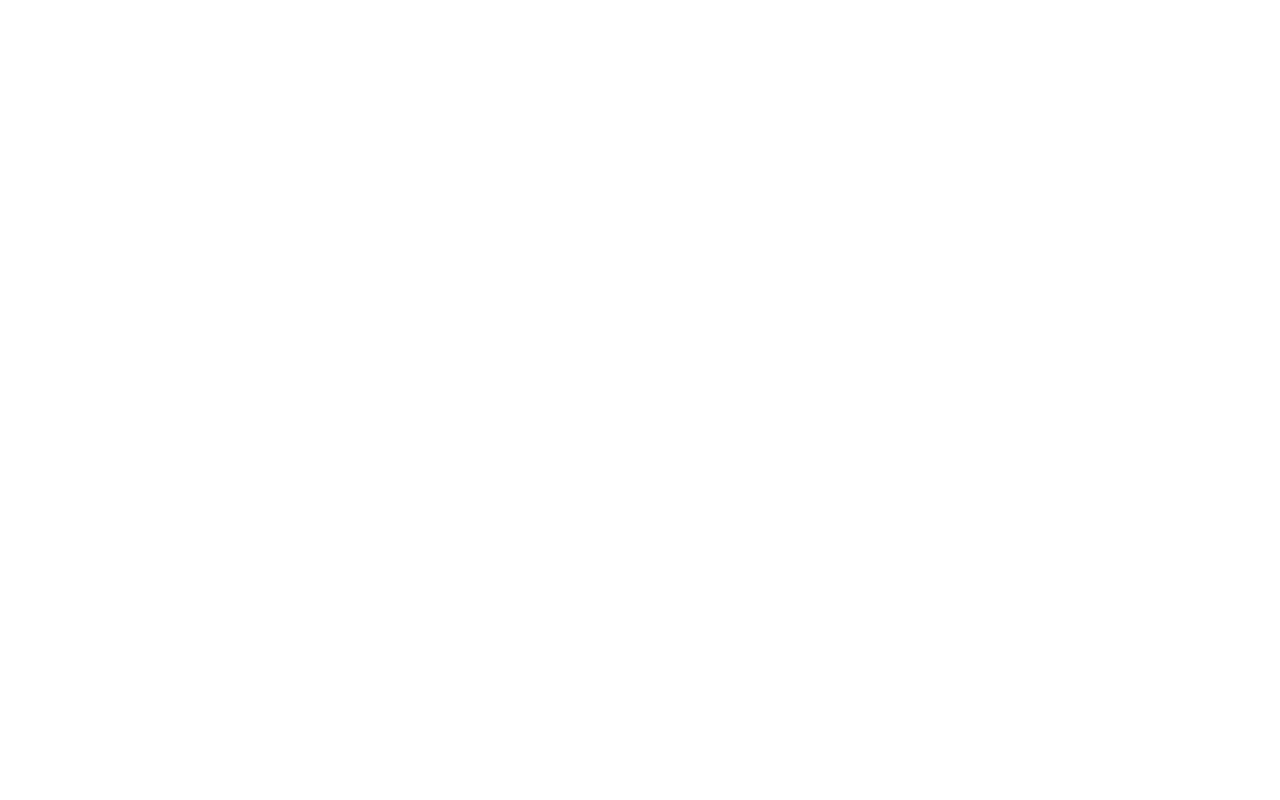
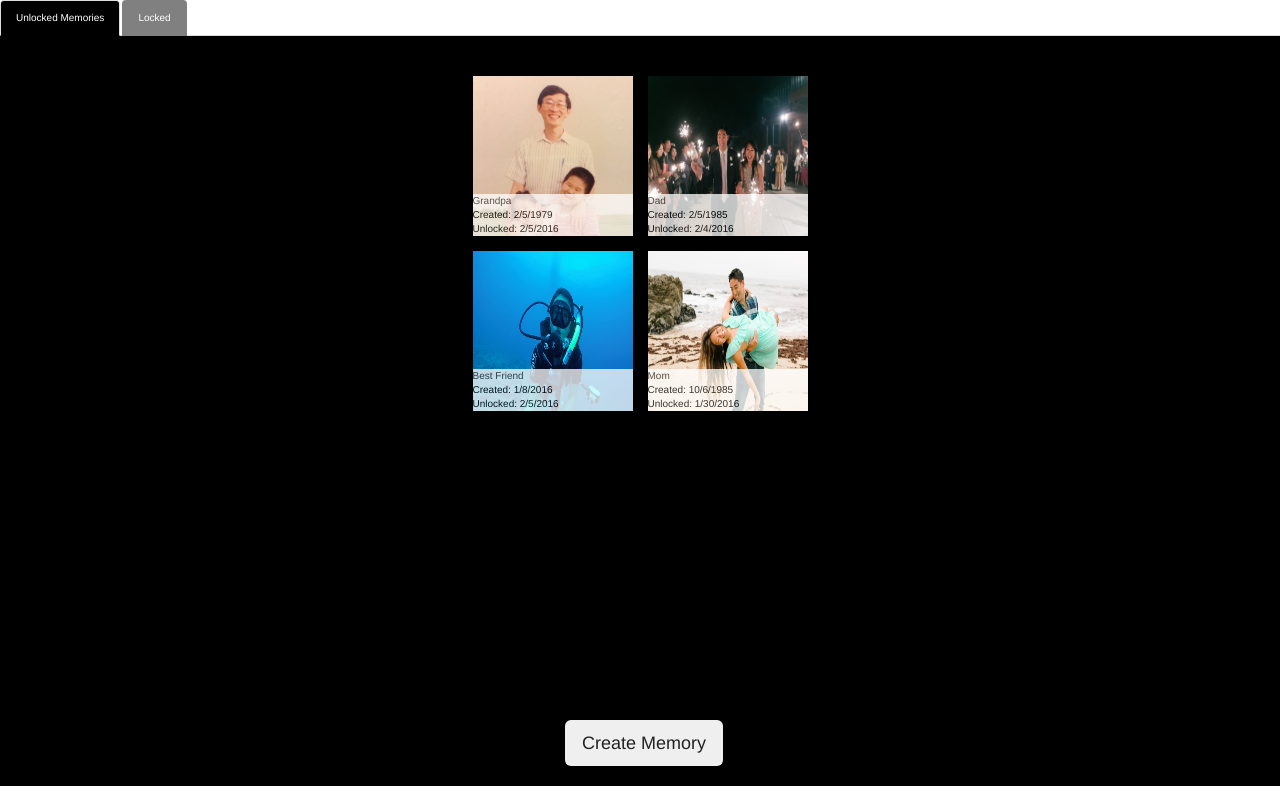
Before and after one commit to ekyauk/Pensieve, a plain HTML site: page index.html in a window 1280 px wide. Drawn offline with nearby package versions, Linux system fonts and the light colour scheme.

Commit message:
Added hard coded stuff. Tabs are functional and formatting is mostly correct.

```diff
--- /dev/null
+++ b/css/pensieve.css
@@ -0,0 +1,66 @@
+#locked-memories {
+    display: none;
+}
+
+body {
+    overflow: hidden;
+}
+
+.nav-tabs {
+    background-color: white;
+    color: white;
+}
+
+div.main-content {
+    background-color: black;
+    padding-top: 25px;
+    height: 750px;
+    overflow: scroll;
+}
+
+div.memory {
+    background-color: white;
+    opacity: 0.75;
+}
+
+table.memory-table {
+    border-spacing: 15px;
+    border-collapse: separate;
+    margin-left: auto;
+    margin-right: auto;
+}
+
+table.memory-table td {
+    width: 160px;
+    height: 160px;
+    vertical-align: bottom;
+    background-size: 160px 160px;
+}
+
+.mem-info {
+    color: black;
+}
+
+table#locked-table td {
+    background-color: gray;
+}
+
+#create-btn {
+    position: absolute;
+    margin-left:-75px;
+    left:50%;
+    top: 90%
+}
+
+.nav-tabs > li > a,
+.nav-tabs > li > a:focus,
+.nav-tabs > li > a:hover {
+    color: white;
+    background-color: gray;
+}
+.nav-tabs > li.active > a,
+.nav-tabs > li.active > a:focus,
+.nav-tabs > li.active > a:hover {
+    color: white;
+    background-color: black;
+}
--- a/index.html
+++ b/index.html
@@ -13,8 +13,6 @@
         <link rel="apple-touch-icon-precomposed" sizes="114x114" href="img/touch/apple-touch-icon-114x114-precomposed.png">
         <link rel="apple-touch-icon-precomposed" sizes="72x72" href="img/touch/apple-touch-icon-72x72-precomposed.png">
         <link rel="apple-touch-icon-precomposed" href="img/touch/apple-touch-icon-57x57-precomposed.png">
-        <link rel="shortcut icon" sizes="196x196" href="img/touch/touch-icon-196x196.png">
-        <link rel="shortcut icon" href="img/touch/apple-touch-icon.png">
 
         <!-- Tile icon for Win8 (144x144 + tile color) -->
         <meta name="msapplication-TileImage" content="img/touch/apple-touch-icon-144x144-precomposed.png">
@@ -31,9 +29,9 @@
         -->
 
         <!-- For iOS web apps. Delete if not needed. https://github.com/h5bp/mobile-boilerplate/issues/94 -->
-        <meta name="apple-mobile-web-app-capable" content="yes">
+<!--         <meta name="apple-mobile-web-app-capable" content="yes">
         <meta name="apple-mobile-web-app-status-bar-style" content="black">
-        <meta name="apple-mobile-web-app-title" content="">
+        <meta name="apple-mobile-web-app-title" content=""> -->
 
         <!-- This script prevents links from opening in Mobile Safari. https://gist.github.com/1042026 -->
         <!--
@@ -43,15 +41,108 @@
         <link rel="stylesheet" href="https://maxcdn.bootstrapcdn.com/bootstrap/3.3.6/css/bootstrap.min.css" integrity="sha384-1q8mTJOASx8j1Au+a5WDVnPi2lkFfwwEAa8hDDdjZlpLegxhjVME1fgjWPGmkzs7" crossorigin="anonymous">
         <link rel="stylesheet" href="css/normalize.css">
         <link rel="stylesheet" href="css/main.css">
+        <link rel="stylesheet" href="css/pensieve.css">
         <script src="js/vendor/modernizr-2.7.1.min.js"></script>
-    </head>
-    <body>
-
-        <!-- Add your site or application content here -->
-
         <script src="js/vendor/jquery-2.1.0.min.js"></script>
         <script src="js/helper.js"></script>
         <script src="js/main.js"></script>
+        <script src="js/pensieve.js"></script>
+    </head>
+    <body>
+        <ul class="nav nav-tabs">
+            <li id="unlocked-tab" class="active"><a href="javascript:void(0);" onclick="switchToUnlocked()" >Unlocked Memories</a></li>
+            <li id="locked-tab"><a href="javascript:void(0);" onclick="switchToLocked()">Locked</a></li>
+        </ul>
 
+        <div class="main-content" id="unlocked-memories">
+            <table id="unlocked-table" class="memory-table">
+                <tbody>
+                    <tr>
+                        <td style="background-image:url(img/unlockedImages/1.jpg)";><div class="memory">
+                            <div class="title">Grandpa</div>
+                            <div class="mem-info">
+                                Created: 2/5/1979<br/>
+                                Unlocked: 2/5/2016
+                            </div>
+                        </div></td>
+                        <td style="background-image:url(img/unlockedImages/2.jpg)";><div class="memory">
+                            <div class="title">Dad</div>
+                            <div class="mem-info">
+                                Created: 2/5/1985<br/>
+                                Unlocked: 2/4/2016
+                            </div>
+                        </div></td>
+                    </tr>
+                    <tr>
+                        <td style="background-image:url(img/unlockedImages/3.jpg)";><div class="memory">
+                            <div class="title">Best Friend</div>
+                            <div class="mem-info">
+                                Created: 1/8/2016<br/>
+                                Unlocked: 2/5/2016
+                            </div>
+                        </div></td>
+                        <td style="background-image:url(img/unlockedImages/4.jpg)";><div class="memory">
+                            <div class="title">Mom</div>
+                            <div class="mem-info">
+                                Created: 10/6/1985<br/>
+                                Unlocked: 1/30/2016
+                            </div>
+                        </div></td>
+                    </tr>
+                </tbody>
+            </table>
+        </div>
+        <div class="main-content" id="locked-memories">
+            <table class="memory-table" id="locked-table">
+                <tbody>
+                    <tr>
+                        <td><div class="memory">
+                            <div class="title">Grandpa</div>
+                            <div class="mem-info">
+                                Created: 1/8/2016<br/>
+
+                            </div>
+                        </div></td>
+                        <td><div class="memory">
+                            <div class="title">Mom</div>
+                            <div class="mem-info">
+                                Created: 10/6/1985<br/>
+                            </div>
+                        </div></td>
+                    </tr>
+                    <tr>
+                        <td><div class="memory">
+                            <div class="title">Grandpa</div>
+                            <div class="mem-info">
+                                Created: 1/8/2016<br/>
+
+                            </div>
+                        </div></td>
+                        <td><div class="memory">
+                            <div class="title">Mom</div>
+                            <div class="mem-info">
+                                Created: 10/6/1985<br/>
+                            </div>
+                        </div></td>
+                    </tr>
+                    <tr>
+                        <td><div class="memory">
+                            <div class="title">Grandpa</div>
+                            <div class="mem-info">
+                                Created: 1/8/2016<br/>
+
+                            </div>
+                        </div></td>
+                        <td><div class="memory">
+                            <div class="title">Mom</div>
+                            <div class="mem-info">
+                                Created: 10/6/1985<br/>
+                            </div>
+                        </div></td>
+                    </tr>
+                </tbody>
+            </table>
+        </div>
+        <button id="create-btn" type="button" class="btn btn-lg center-block turn-btn">Create Memory</button>
     </body>
 </html>
--- /dev/null
+++ b/js/pensieve.js
@@ -0,0 +1,13 @@
+var switchToLocked = function() {
+    $('#unlocked-tab').removeClass('active');
+    $('#locked-tab').addClass('active');
+    $('#locked-memories').show();
+    $('#unlocked-memories').hide();
+}
+
+var switchToUnlocked = function() {
+    $('#locked-tab').removeClass('active');
+    $('#unlocked-tab').addClass('active');
+    $('#locked-memories').hide();
+    $('#unlocked-memories').show();
+}
```
Also changed, not shown: img/unlockedImages/1.jpg (added), img/unlockedImages/2.jpg (added), img/unlockedImages/3.jpg (added), img/unlockedImages/4.jpg (added).
